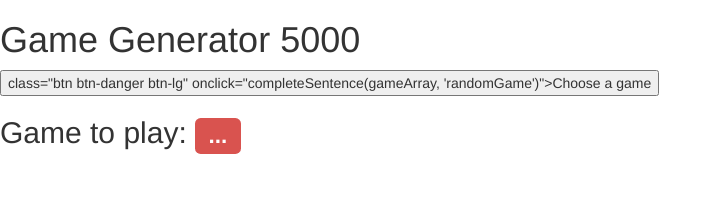
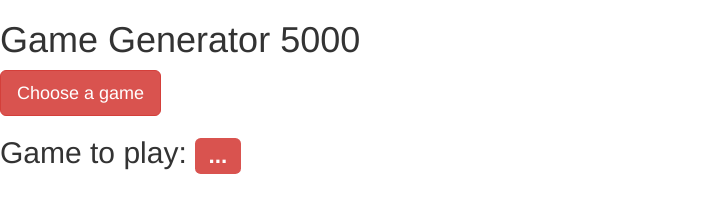
Before and after one commit to alexo1519/alexo1519, a plain HTML site: page index.html in a window 1280 px wide. Shown: the whole page, without its empty margins (0-722 px from the left). Drawn offline with nearby package versions, Linux system fonts and the light colour scheme.

Commit message:
Update index.html

```diff
--- a/index.html
+++ b/index.html
@@ -16,7 +16,7 @@ integrity="sha384-BVYiiSIFeK1dGmJRAkycuHAHRg32OmUcww7on3RYdg4Va+PmSTsz/K68vbdEjh
 
 <h1>Game Generator 5000</h1>
 
-<button> class="btn btn-danger btn-lg" onclick="completeSentence(gameArray, 'randomGame')">Choose a game</button>
+<button class="btn btn-danger btn-lg" onclick="completeSentence(gameArray, 'randomGame')">Choose a game</button>
 
 <h2>Game to play: <span id="randomGame" class="label label-danger">...</span></h2>
 
```
